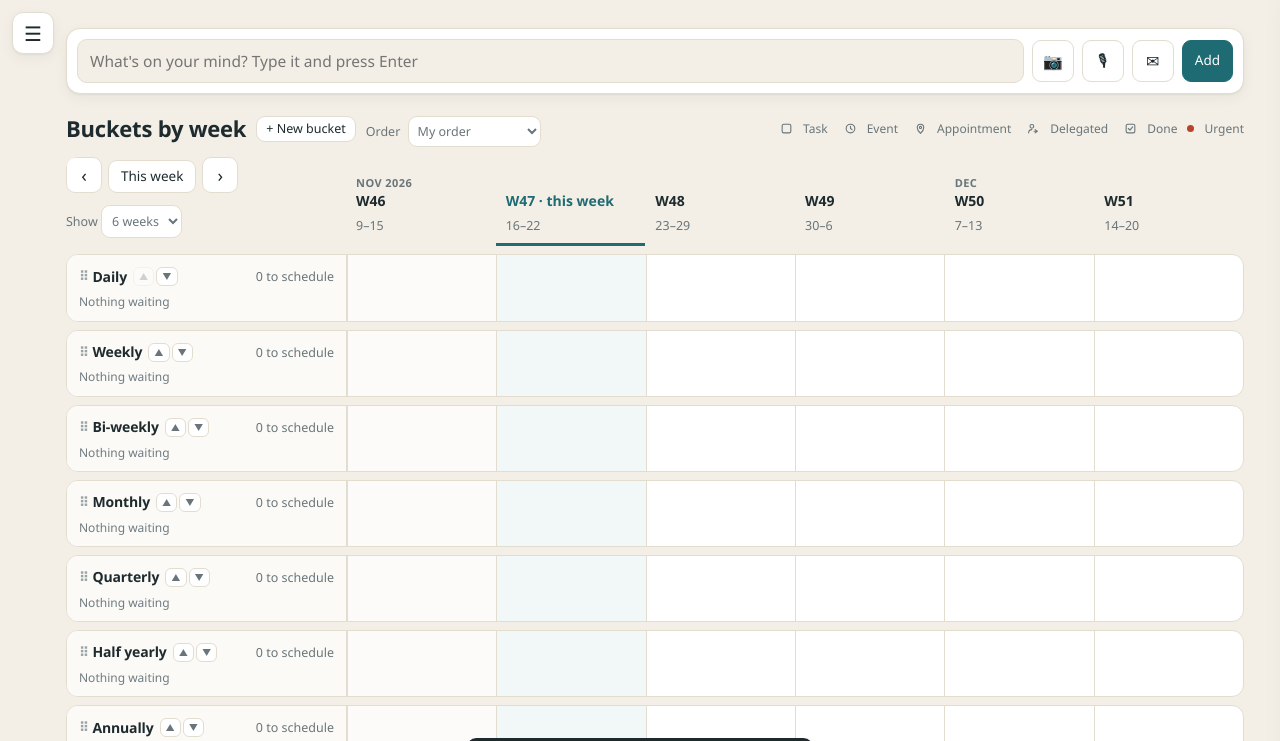
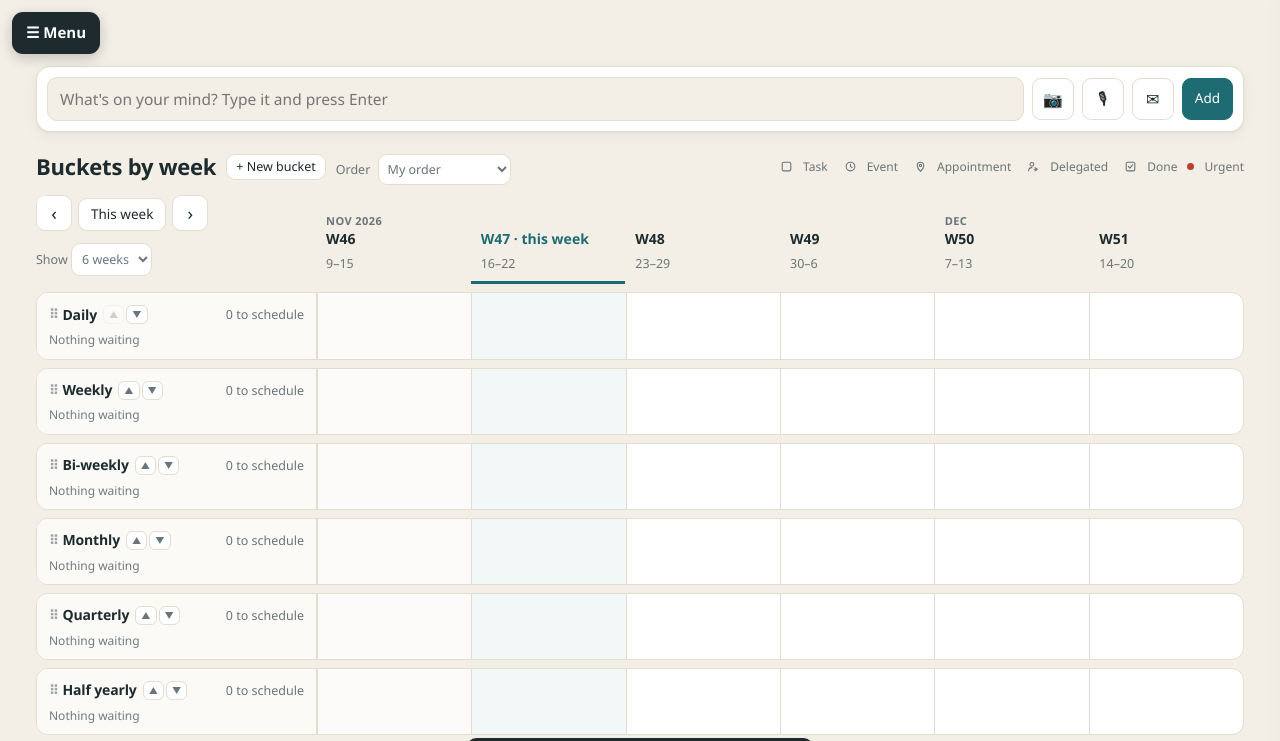
Before and after one commit to ArjanRagnar/get-it-done, a plain HTML site: page index.html in a window 1280 px wide. Both pictures are taken after a click on the button "Hide menu". Shown: the top 741 px of the page. Drawn offline with Linux system fonts and the light colour scheme.

Commit message:
Make the button that brings the menu back easier to see
Co-Authored-By: Claude Opus 5.5 <noreply@anthropic.com>
Claude-Session: https://claude.ai/code/session_01WqfnHrWjFo5Q2GDh4Nv8cX

```diff
--- a/css/app.css
+++ b/css/app.css
@@ -285,10 +285,10 @@ main{padding-top:calc(28px + env(safe-area-inset-top));padding-bottom:calc(80px
 .brand .bl{display:flex;align-items:center;gap:10px}
 .side-x{all:unset;cursor:pointer;color:#C9D6D4;font-size:18px;padding:4px 8px;border-radius:8px}
 .side-x:hover{background:rgba(255,255,255,.08)}
-#sideopen{display:none;position:fixed;z-index:30;top:calc(12px + env(safe-area-inset-top));left:calc(12px + env(safe-area-inset-left));width:42px;height:42px;border-radius:11px;border:1px solid var(--line);background:#fff;box-shadow:var(--shadow);font-size:20px;color:var(--ink);cursor:pointer}
+#sideopen{display:none;position:fixed;z-index:30;top:calc(12px + env(safe-area-inset-top));left:calc(12px + env(safe-area-inset-left));height:42px;padding:0 14px;border-radius:11px;border:0;background:var(--ink);box-shadow:0 4px 14px rgba(0,0,0,.2);font-size:15px;font-weight:600;color:#fff;cursor:pointer}
 .app.collapsed{grid-template-columns:1fr}
 .app.collapsed aside{display:none}
-.app.collapsed main{padding-left:calc(66px + env(safe-area-inset-left))}
+.app.collapsed main{padding-top:calc(66px + env(safe-area-inset-top))}
 .app.collapsed ~ #sideopen{display:block}
 @media (max-width:1100px){
   .board-wrap{flex-direction:column}
--- a/index.html
+++ b/index.html
@@ -17,7 +17,7 @@
   <aside id="side"></aside>
   <main id="main"></main>
 </div>
-<button type="button" id="sideopen" data-act="side" aria-label="Show menu" title="Show menu">☰</button>
+<button type="button" id="sideopen" data-act="side" aria-label="Show menu" title="Show menu">☰ Menu</button>
 <div id="panel" aria-label="Item details"></div>
 <div id="ov"></div>
 <div id="toast" role="status"></div>
--- a/js/config.js
+++ b/js/config.js
@@ -8,6 +8,6 @@ window.GID_CONFIG = {
     'https://www.googleapis.com/auth/gmail.send'
   ].join(' '),
   dataFile: 'get-it-done.json',
-  version: '0.3.0',
+  version: '0.3.1',
   stage: 2 // 1: sign-in, Drive storage, brain dump, buckets, board. Google Calendar/Tasks writes come in stage 2, emails in stage 3.
 };
--- a/sw.js
+++ b/sw.js
@@ -1,5 +1,5 @@
 // Offline cache for the app shell. Bump VERSION on every release.
-const VERSION = 'v0.3.0';
+const VERSION = 'v0.3.1';
 const SHELL = ['./', './index.html', './manifest.webmanifest', './icons/icon.svg', './css/app.css', './js/config.js', './js/google.js', './js/app.js'];
 self.addEventListener('install', e => {
   e.waitUntil(caches.open(VERSION).then(c => c.addAll(SHELL)).then(() => self.skipWaiting()));
```
